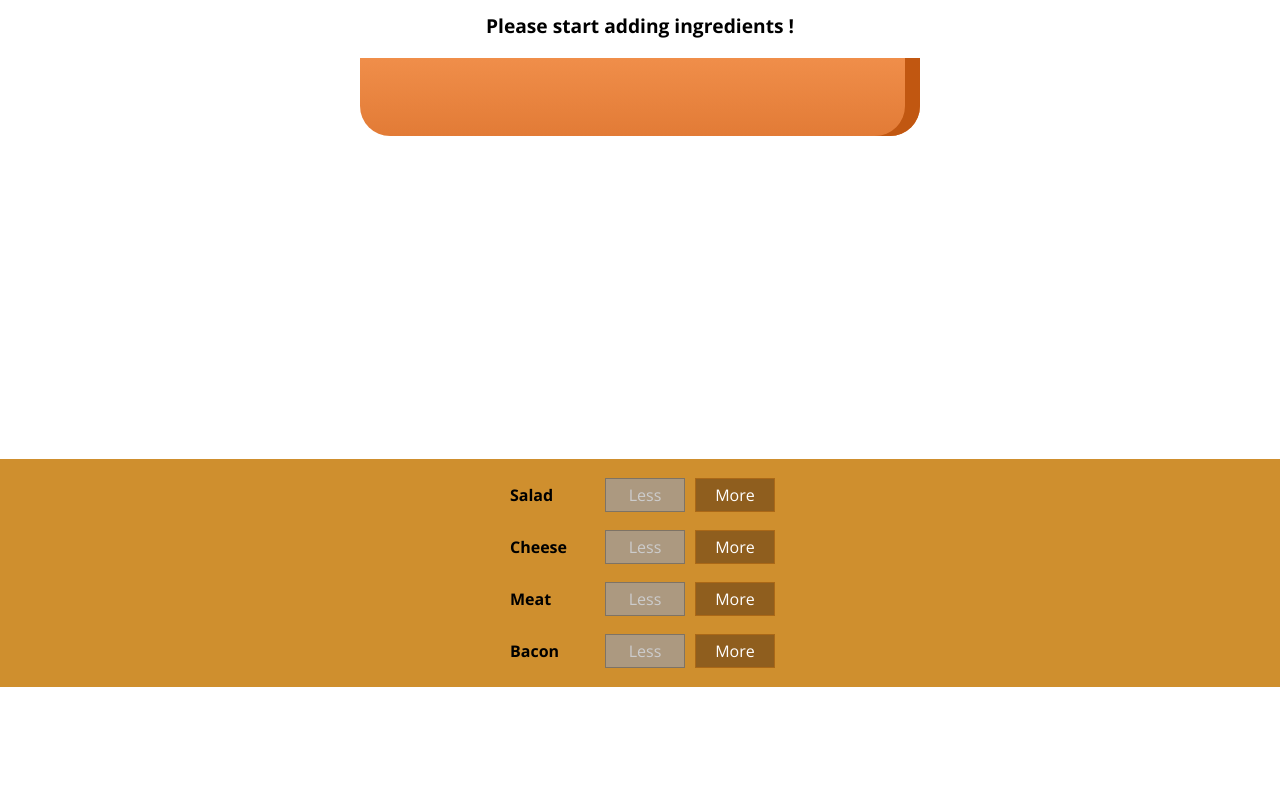
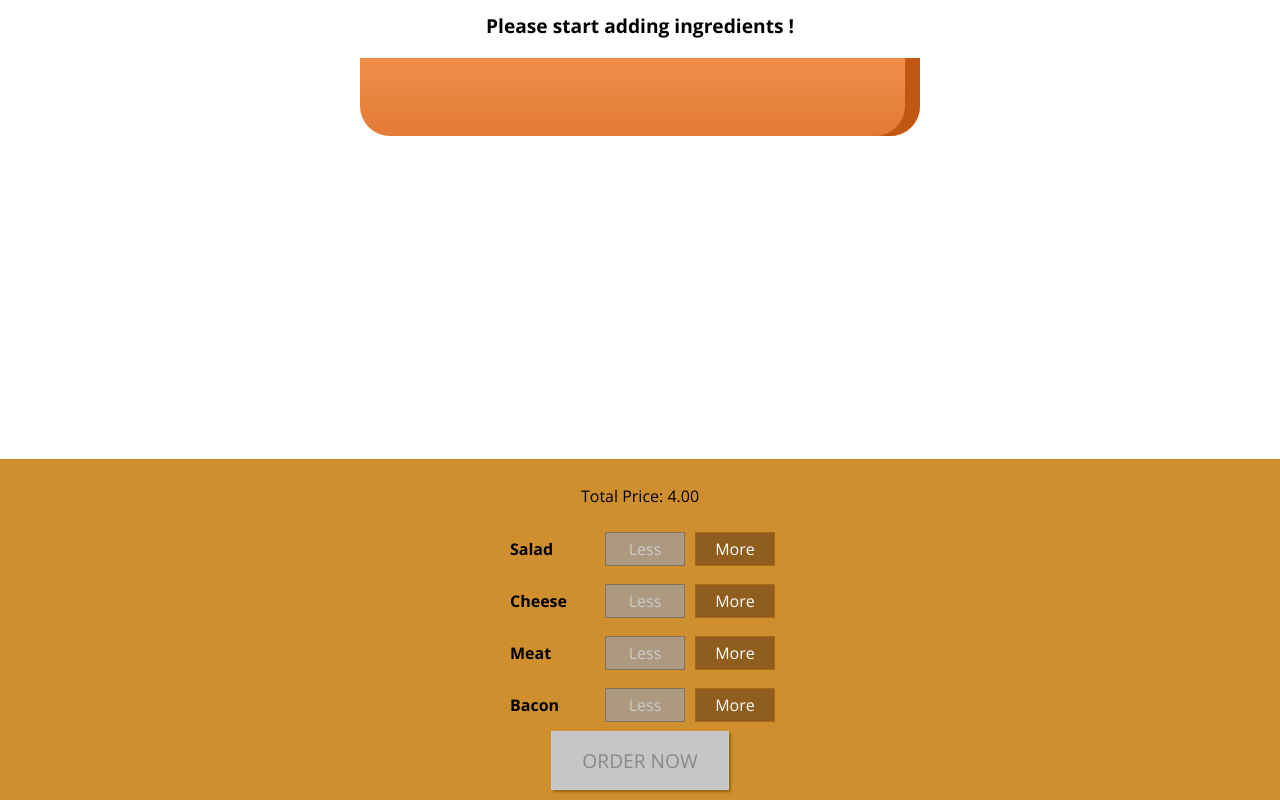
Before and after one commit to danutdumitru/burger-app, a React (Create React App) app: page / in a window 1280 px wide. Shown: the part 179-979 px from the top of the page. Before the commit the page ends 866 px from the top, so only its background shows below. Built offline with nearby package versions, Linux system fonts and the light colour scheme.

Commit message:
added modal

```diff
--- a/src/components/Burger/BuildControls/BuildControls.js
+++ b/src/components/Burger/BuildControls/BuildControls.js
@@ -12,6 +12,7 @@
 const BuildControls = props => {
   return (
     <div className={styles.BuildControls}>
+      <p>Total Price: {props.totalPrice.toFixed(2)}</p>
       {controls.map(elem => (
         <BuildControl
           label={elem.label}
@@ -21,6 +22,7 @@
           disabled={props.disabledInfo[elem.type]}
         />
       ))}
+      <button className={styles.OrderButton} disabled={!props.purchesable} onClick={props.onPurchasing}>ORDER NOW</button>
     </div>
   );
 };
--- a/src/components/Burger/BuildControls/BuildControls.module.css
+++ b/src/components/Burger/BuildControls/BuildControls.module.css
@@ -8,3 +8,45 @@
     margin: auto;
     padding: 10px 0;
 }
+
+
+.OrderButton {
+    background-color: #DAD735;
+    outline: none;
+    cursor: pointer;
+    border: 1px solid #966909;
+    color: #966909;
+    font-family: inherit;
+    font-size: 1.2em;
+    padding: 15px 30px;
+    box-shadow: 2px 2px 2px #966909;
+}
+
+.OrderButton:hover, .OrderButton:active {
+    background-color: #A0DB41;
+    border: 1px solid #966909;
+    color: #966909;
+}
+
+.OrderButton:disabled {
+    background-color: #C7C6C6;
+    cursor: not-allowed;
+    border: 1px solid #ccc;
+    color: #888888;
+}
+
+.OrderButton:not(:disabled) {
+    animation: enable 0.3s linear;
+}
+
+@keyframes enable {
+    0% {
+        transform: scale(1);
+    }
+    60% {
+        transform: scale(1.1);
+    }
+    100% {
+        transform: scale(1);
+    }
+}
--- /dev/null
+++ b/src/components/Burger/OrderSummary/OrderSummary.js
@@ -0,0 +1,22 @@
+import React from "react";
+
+const orderSummary = props => {
+  const ingredientsList = Object.keys(props.ingredients).map(key => {
+    return (
+      <li key={key}>
+        <span style={{textTransform: "capitalize"}}>{key}
+            </span> : {props.ingredients[key]}
+      </li>
+    );
+  });
+  return (
+    <>
+      <h3>Your order</h3>
+      <p>A delicious burger with the following ingredients:</p>
+      <ul>{ingredientsList}</ul>
+      <p>Continue to the checkout?</p>
+    </>
+  );
+};
+
+export default orderSummary;
--- /dev/null
+++ b/src/components/UI/Backdrop/Backdrop.js
@@ -0,0 +1,8 @@
+import React from 'react';
+import styles from './Backdrop.module.css';
+
+const Backdrop = (props) => (
+    props.show? <div className={styles.Backdrop} onClick={props.onBackdropClick}></div>:null
+)
+
+export default Backdrop;
--- /dev/null
+++ b/src/components/UI/Backdrop/Backdrop.module.css
@@ -0,0 +1,9 @@
+.Backdrop {
+     width: 100%;
+     height: 100%;
+     z-index: 100;
+     position: fixed;
+     left: 0;
+     top: 0;
+     background-color: rgba(0, 0, 0, 0.5)
+}
--- /dev/null
+++ b/src/components/UI/Modal/Modal.js
@@ -0,0 +1,23 @@
+import React from "react";
+import styles from "./Modal.module.css";
+import Backdrop from "../Backdrop/Backdrop";
+
+const modal = props => {
+  const style = [styles.Modal];
+  style.push(props.show ? styles.Displayed : styles.Hidden);
+  return (
+    <>
+      <Backdrop show={props.show} onBackdropClick={props.onModalClose}/>
+      <div
+        className={style.reduce((classes, elem) => {
+          return classes.concat(" ", elem);
+        }, "")}
+      >
+        {" "}
+        {props.children}
+      </div>
+    </>
+  );
+};
+
+export default modal;
--- /dev/null
+++ b/src/components/UI/Modal/Modal.module.css
@@ -0,0 +1,30 @@
+.Modal {
+    position: fixed;
+    z-index: 500;
+    background-color: white;
+    width: 70%;
+    border: 1px solid #ccc;
+    box-shadow: 1px 1px 1px black;
+    padding: 16px;
+    left: 15%;
+    top: 30%;
+    box-sizing: border-box;
+    transition: all 0.3s ease-out;
+}
+
+.Displayed {
+    transform: translateY(0);
+    opacity: 1;
+}
+
+.Hidden {
+    transform: translateY(-100vh);
+    opacity: 0;
+}
+
+@media (min-width: 600px) {
+    .Modal {
+        width: 500px;
+        left: calc(50% - 250px);
+    }
+}
--- a/src/containers/BurgerBuilder/BurgerBuilder.js
+++ b/src/containers/BurgerBuilder/BurgerBuilder.js
@@ -1,6 +1,8 @@
 import React, { Component } from "react";
 import Burger from "../../components/Burger/Burger";
 import BuildControls from "../../components/Burger/BuildControls/BuildControls";
+import Modal from "../../components/UI/Modal/Modal";
+import OrderSummary from "../../components/Burger/OrderSummary/OrderSummary";
 
 const INGREDIENT_PRICES = {
   salad: 0.5,
@@ -17,8 +19,19 @@
       cheese: 0,
       meat: 0
     },
-    totalPrice: 4
+    totalPrice: 4,
+    purchesable: false,
+    purchasing: false
   };
+
+  updatePurchaseState(ingredients) {
+    for (let elem in ingredients) {
+      if (ingredients[elem] > 0) {
+        return true;
+      }
+    }
+    return false;
+  }
 
   addIngredientHandler = type => {
     this.setState((prevState, props) => {
@@ -28,9 +41,11 @@
       };
       newIngredients[type] = newQty;
       const newPrice = prevState.totalPrice + INGREDIENT_PRICES[type];
+      const newPurchesable = this.updatePurchaseState(newIngredients);
       return {
         ingredients: newIngredients,
-        totalPrice: newPrice
+        totalPrice: newPrice,
+        purchesable: newPurchesable
       };
     });
   };
@@ -44,12 +59,26 @@
       const updatedIngredients = { ...prevState.ingredients };
       updatedIngredients[type] = newQty;
       const newPrice = prevState.totalPrice - INGREDIENT_PRICES[type];
+      const newPurchesable = this.updatePurchaseState(updatedIngredients);
       return {
         ingredients: updatedIngredients,
-        totalPrice: newPrice
+        totalPrice: newPrice,
+        purchesable: newPurchesable
       };
     });
   };
+
+  purchaseHandler = () => {
+    this.setState ({
+      purchasing: true
+    });
+  }
+
+  cancelPurchaseHandler = () => {
+    this.setState( {
+      purchasing: false
+    });
+  }
 
   render() {
     const disabledInfo = {
@@ -60,11 +89,17 @@
     }
     return (
       <>
+        <Modal show={this.state.purchasing} onModalClose={this.cancelPurchaseHandler}>
+          <OrderSummary ingredients={this.state.ingredients} />
+        </Modal>
         <Burger ingredients={this.state.ingredients} />
         <BuildControls
           onAddIngredient={this.addIngredientHandler}
           onRemoveIngredient={this.removeIngredientHandler}
           disabledInfo={disabledInfo}
+          totalPrice={this.state.totalPrice}
+          purchesable={this.state.purchesable}
+          onPurchasing={this.purchaseHandler}
         />
       </>
     );
```
